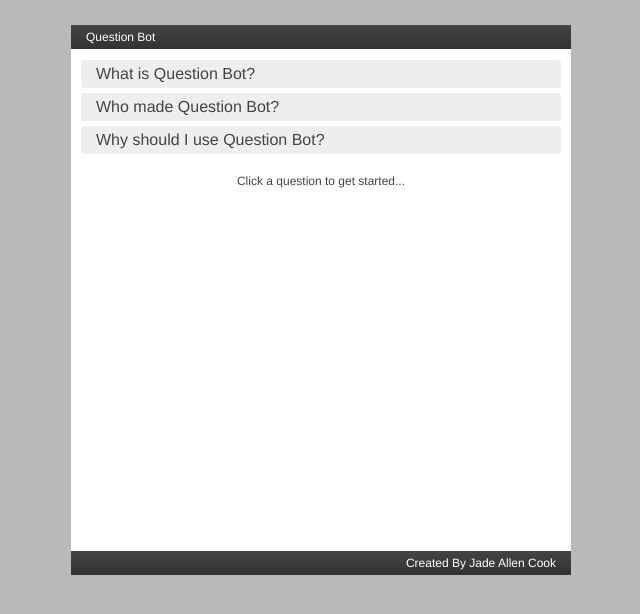
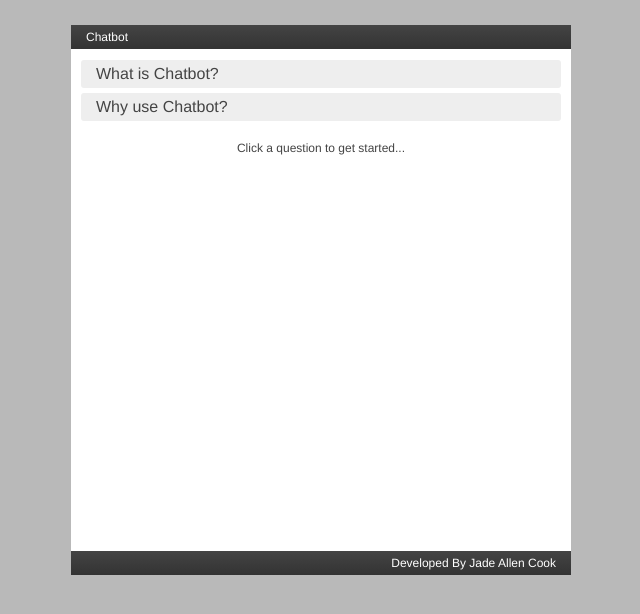
Before and after one commit to jadeallencook/Chatbot, a plain HTML site: page index.html in a window 1280 px wide. Shown: the whole page, without its empty margins (319-959 px from the left). Drawn offline with nearby package versions, Linux system fonts and the light colour scheme.

Commit message:
✏️ Updated questions

```diff
--- a/assets/app.js
+++ b/assets/app.js
@@ -4,6 +4,7 @@
     allClickedMessage = 'You\'ve clicked on all available questions...',
     initMessage = 'Click a question to get started...',
     continousMessage = 'What else would you like to know...';
+  data = data;
   // jquery, lol
   function $(elem) {
     var elem = document.querySelectorAll(elem);
@@ -14,6 +15,7 @@
     container: $('div.questions-bot-container ul'),
     questions: data,
     cue: [],
+    complete: data,
     init: false,
     message: function (text, type, animation) {
       var elem = document.createElement('li');
@@ -74,14 +76,24 @@
     },
     disclaimer: function () {
       var text = '';
-      if (this.cue.length === 0) text = allClickedMessage;
       var elem = document.createElement('li');
       elem.classList.add('msg');
       elem.classList.add('animated');
+      elem.classList.add('reset');
       if (!this.init) {
         elem.classList.add('pulse');
         elem.classList.add('infinite');
         if (text === '') text = initMessage;
+      } else if (this.cue.length === 0) {
+        text = allClickedMessage;
+        elem.onclick = function() {
+          messages.init = false;
+          messages.cue = [];
+          messages.questions = messages.complete;
+          messages.complete = [];
+          messages.clear();
+          messages.load();
+        }
       } else {
         elem.classList.add('fadeIn');
         if (text === '') text = continousMessage;
--- a/assets/data.js
+++ b/assets/data.js
@@ -1,25 +1,17 @@
-const data = [{
-  question: "What is Question Bot?",
-  answer: "Question Bot helps readers find content faster. See how fast you found this!",
+var data = [{
+  question: "What is Chatbot?",
+  answer: "Chatbot allows organizations to inform readers who are not deeply engaged in a compelling new way.",
   next: {
-    question: "How can I use Question Bot?",
-    answer: "You can either follow the instructions on the GitHub page or contact jadeallencook@gmail.com for assistance.",
+    question: "How can I use Chatbot?",
+    answer: "You can either follow the instructions on the GitHub page or contact @jadeallencook for assistance.",
     next: false
   }
 }, {
-  question: "Who made Question Bot?",
-  answer: "Question Bot was made by Jade Allen Cook for Deseret News to help subscribers become more engaged.",
+  question: "Why use Chatbot?",
+  answer: "Bots are designed to help demystify complicated stories and problems that people often struggle with.",
   next: {
-    question: "Who is Jade Allen Cook",
-    answer: "Jade Allen Cook is a software developer and digital artist in the United States.",
-    next: {
-      question: "Can you help me with my idea?",
-      answer: "If you need help with an online interactive; please email jadeallencook@gmail.com or Slack me!",
-      next: false
-    }
+    question: "How can Chatbot help?",
+    answer: "Readers may come into the story midway not know who the important people are or what the plot is. Chatbot helps your readers catch up on the situation!",
+    next: false
   }
-}, {
-  question: "Why should I use Question Bot?",
-  answer: "Question Bot allows your readers to learn your content faster and easier.",
-  next: false
 }]
--- /dev/null
+++ b/assets/normalize.css
@@ -0,0 +1,20 @@
+html,
+body {
+  font-family: Helvetica;
+  background-color: rgb(185, 185, 185);
+}
+
+div#container {
+  width: 100%;
+  max-width: 500px;
+  height: 550px;
+  margin: 25px auto;
+}
+
+@media screen and (max-device-width: 480px) and (orientation: portrait) {
+  div#container {
+    width: 100%;
+    max-width: none;
+    height: 1200px;
+  }
+}
--- a/index.html
+++ b/index.html
@@ -1,43 +1,29 @@
+<!DOCTYPE html>
+<html lang="en">
+
+<head>
+  <title>Chatbot</title>
   <link rel="stylesheet" href="assets/style.css" />
+  <link rel="stylesheet" href="assets/normalize.css" />
   <link rel="stylesheet" href="https://cdnjs.cloudflare.com/ajax/libs/animate.css/3.5.2/animate.min.css" />
+</head>
 
-<title>Question Bot</title>
-
-<style>
-  html,
-  body {
-    font-family: Helvetica;
-    background-color: rgb(185, 185, 185);
-  }
-
-  div#container {
-    width: 100%;
-    max-width: 500px;
-    height: 550px;
-    margin: 25px auto;
-  }
-  @media screen and (max-device-width: 480px) and (orientation: portrait) {
-    div#container {
-      width: 100%;
-      max-width: none;
-      height: 1200px;
-    }
-  }
-</style>
-
+<body>
   <div id="container">
     <div class="questions-bot-container">
       <div class="questions-top-bar">
-      Question Bot
+        Chatbot
       </div>
       <ul>
         <li class="msg">Loading...</li>
       </ul>
       <div class="questions-bottom-bar">
-      Created By Jade Allen Cook
+        Developed By Jade Allen Cook
       </div>
     </div>
   </div>
-
   <script src="assets/data.js"></script>
   <script src="assets/app.js"></script>
+</body>
+
+</html>
```
Lines whose indentation alone changed are shown as unchanged.
